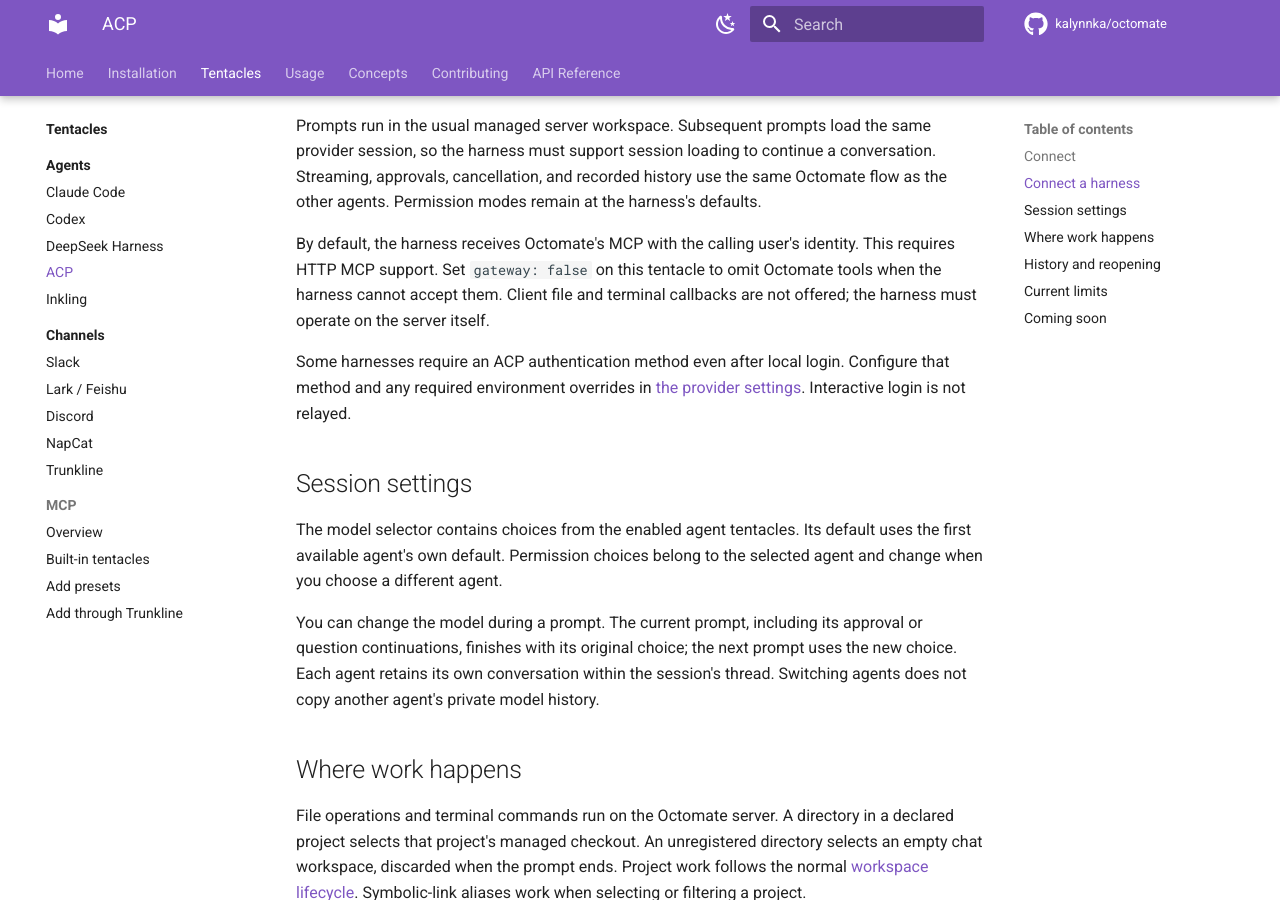
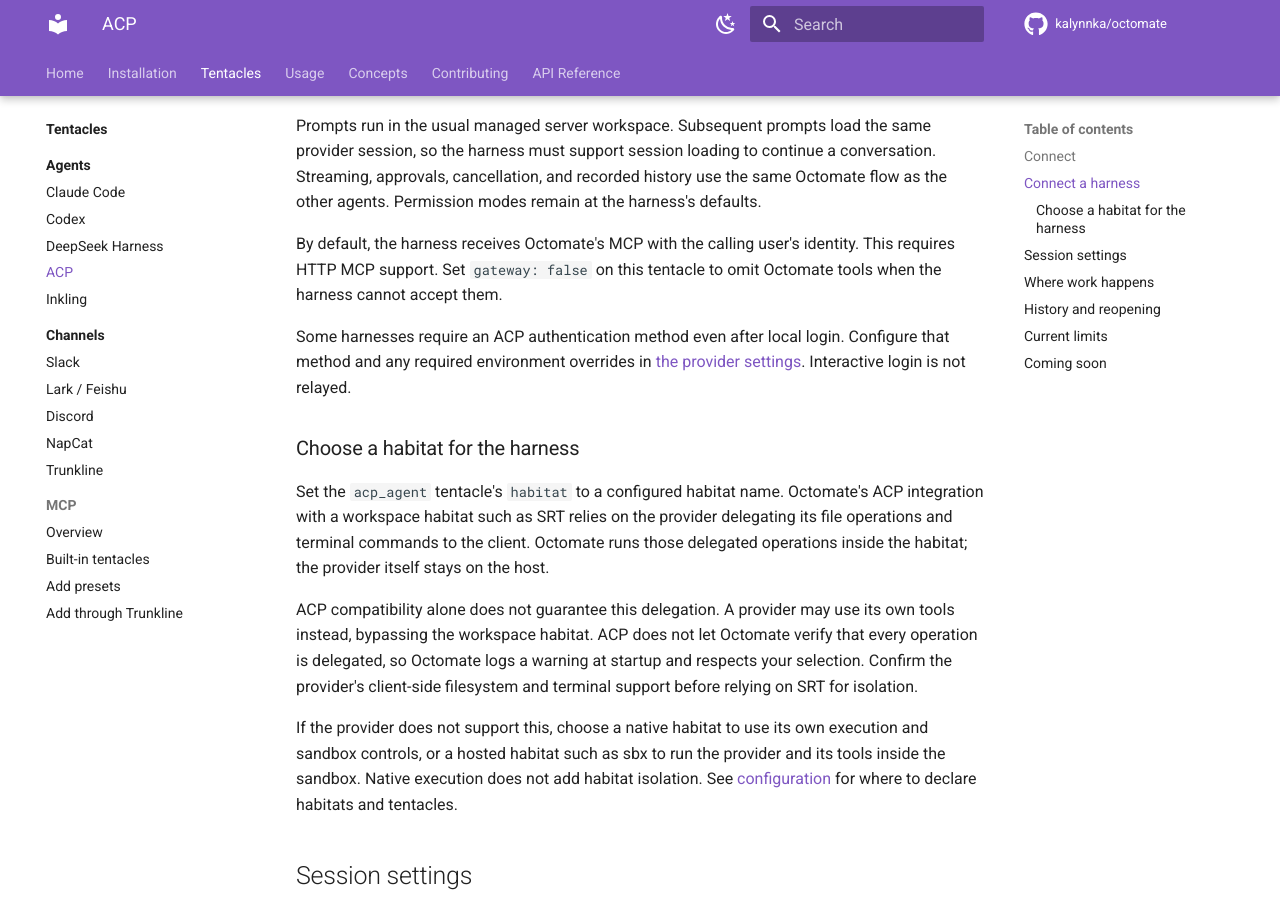
Before and after one commit to kalynnka/octomate, an MkDocs documentation site: the page built from docs/usage/agents/acp.md, in a window 1280 px wide and 900 px high, scrolled down 1629 px. Built offline with MkDocs 1.6.1 and Material for MkDocs 9.7.7, drawn with Linux system fonts in a browser that asks for light colours; comment, search, counter and statistics services are not loaded.

Commit message:
fix(acp): warn about workspace delegation requirements

```diff
--- a/docs/usage/agents/acp.md
+++ b/docs/usage/agents/acp.md
@@ -79,13 +79,32 @@ defaults.
 
 By default, the harness receives Octomate's MCP with the calling user's identity.
 This requires HTTP MCP support. Set `gateway: false` on this tentacle to omit
-Octomate tools when the harness cannot accept them. Client file and terminal
-callbacks are not offered; the harness must operate on the server itself.
+Octomate tools when the harness cannot accept them.
 
 Some harnesses require an ACP authentication method even after local login.
 Configure that method and any required environment overrides in
 [the provider settings](../../api/config/agents.md#octomate.config.acp.AcpProvider).
 Interactive login is not relayed.
+
+### Choose a habitat for the harness
+
+Set the `acp_agent` tentacle's `habitat` to a configured habitat name. Octomate's
+ACP integration with a workspace habitat such as SRT relies on the provider
+delegating its file operations and terminal commands to the client. Octomate runs
+those delegated operations inside the habitat; the provider itself stays on the
+host.
+
+ACP compatibility alone does not guarantee this delegation. A provider may use
+its own tools instead, bypassing the workspace habitat. ACP does not let Octomate
+verify that every operation is delegated, so Octomate logs a warning at startup
+and respects your selection. Confirm the provider's client-side filesystem and
+terminal support before relying on SRT for isolation.
+
+If the provider does not support this, choose a native habitat to use its own
+execution and sandbox controls, or a hosted habitat such as sbx to run the
+provider and its tools inside the sandbox. Native execution does not add habitat
+isolation. See [configuration](../../installation/configuration.md) for where
+to declare habitats and tentacles.
 
 ## Session settings
 
```
Also changed, not shown: 2 other files.
